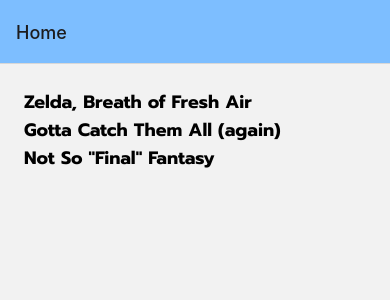
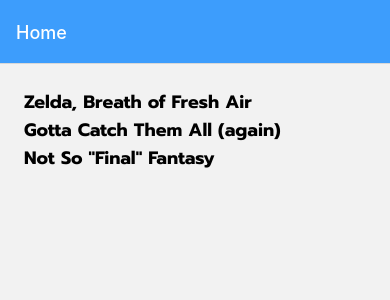
Before and after one commit to Lakshit-Chiranjiv/Reviews-Hut-App, a React Native app: screen / in a window 390 px wide. Shown: the top 300 px of the page. Built offline with nearby package versions, Linux system fonts and the light colour scheme.

Commit message:
headertint color

```diff
--- a/routes/homeStack.js
+++ b/routes/homeStack.js
@@ -13,8 +13,9 @@
         <NavigationContainer>
             <HomeStack.Navigator initialRouteName="Home" screenOptions={{
                 headerStyle: {
-                    backgroundColor: '#7dbeff',
-                }
+                    backgroundColor: '#3d9dfc',
+                },
+                headerTintColor: '#fff',
             }}>
                 <HomeStack.Screen name="Home" component={Home} />
                 <HomeStack.Screen name="Details" component={Details} options={{ title: 'Review Details' }}/>
```
